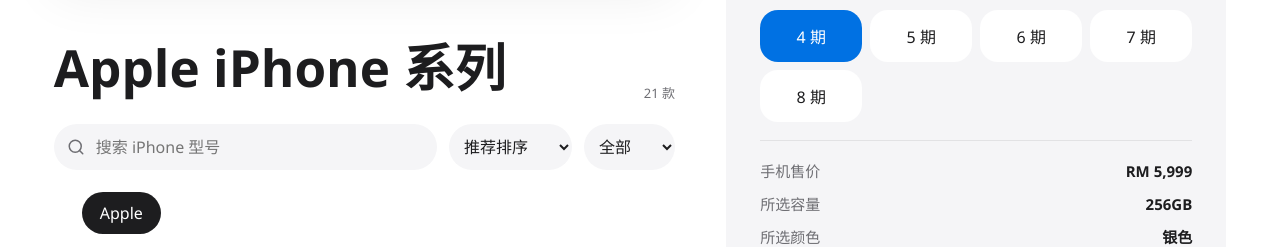
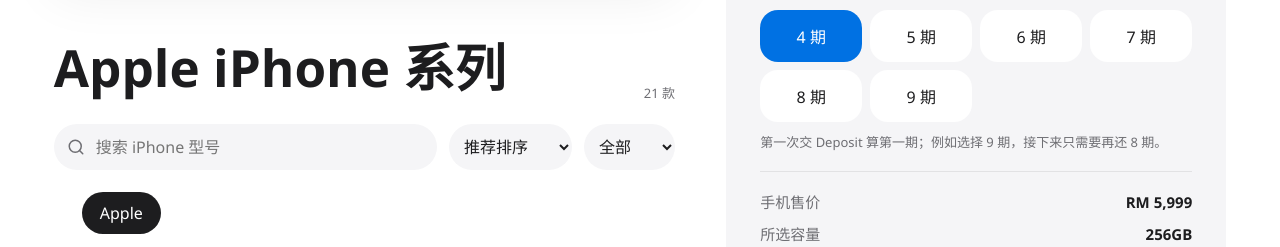
Before and after one commit to manwoh/EDCOMFORYOU, a Next.js app: page / in a window 1280 px wide. Shown: the part 1644-1891 px from the top of the page. Built offline with nearby package versions, Linux system fonts and the light colour scheme.

Commit message:
Restore ninth term note

```diff
--- a/app/data.ts
+++ b/app/data.ts
@@ -69,6 +69,7 @@
     "capacityRowLabel": "所选容量",
     "downPaymentLabel": "顾客身份",
     "termLabel": "分期期数",
+    "termNote": "第一次交 Deposit 算第一期；例如选择 9 期，接下来只需要再还 8 期。",
     "priceRowLabel": "手机售价",
     "downRowLabel": "首付金额",
     "principalRowLabel": "融资本金",
@@ -161,6 +162,7 @@
     "capacityRowLabel": "Selected storage",
     "downPaymentLabel": "Customer status",
     "termLabel": "Installment term",
+    "termNote": "The first deposit counts as the first term; for example, selecting 9 terms means only 8 remaining payments.",
     "priceRowLabel": "Phone price",
     "downRowLabel": "Down payment",
     "monthlyRowLabel": "Daily payment",
@@ -253,6 +255,7 @@
     "capacityRowLabel": "Storan dipilih",
     "downPaymentLabel": "Status pelanggan",
     "termLabel": "Tempoh ansuran",
+    "termNote": "Deposit pertama dikira sebagai tempoh pertama; contohnya pilih 9 bulan, baki bayaran hanya 8 kali.",
     "priceRowLabel": "Harga telefon",
     "downRowLabel": "Jumlah pendahuluan",
     "monthlyRowLabel": "Bayaran sehari",
@@ -1268,6 +1271,11 @@
     "months": 8,
     "rate": 0.15,
     "rentMultiplier": 1.6499888858
+  },
+  {
+    "months": 9,
+    "rate": 0.15,
+    "rentMultiplier": 2.1333259239
   }
 ] satisfies InstallmentTerm[];
 
--- a/app/globals.css
+++ b/app/globals.css
@@ -670,6 +670,13 @@
       display: grid;
       grid-template-columns: repeat(4, minmax(0, 1fr));
       gap: 8px;
+    }
+
+    .term-note {
+      margin: 10px 0 0;
+      color: var(--muted);
+      font-size: 13px;
+      line-height: 1.55;
     }
 
     .color-buttons {
--- a/app/installment-app.tsx
+++ b/app/installment-app.tsx
@@ -659,6 +659,7 @@
                     </button>
                   ))}
                 </div>
+                <p className="term-note">{strings.termNote}</p>
               </div>
 
               <div className="rows summary-breakdown">
```
